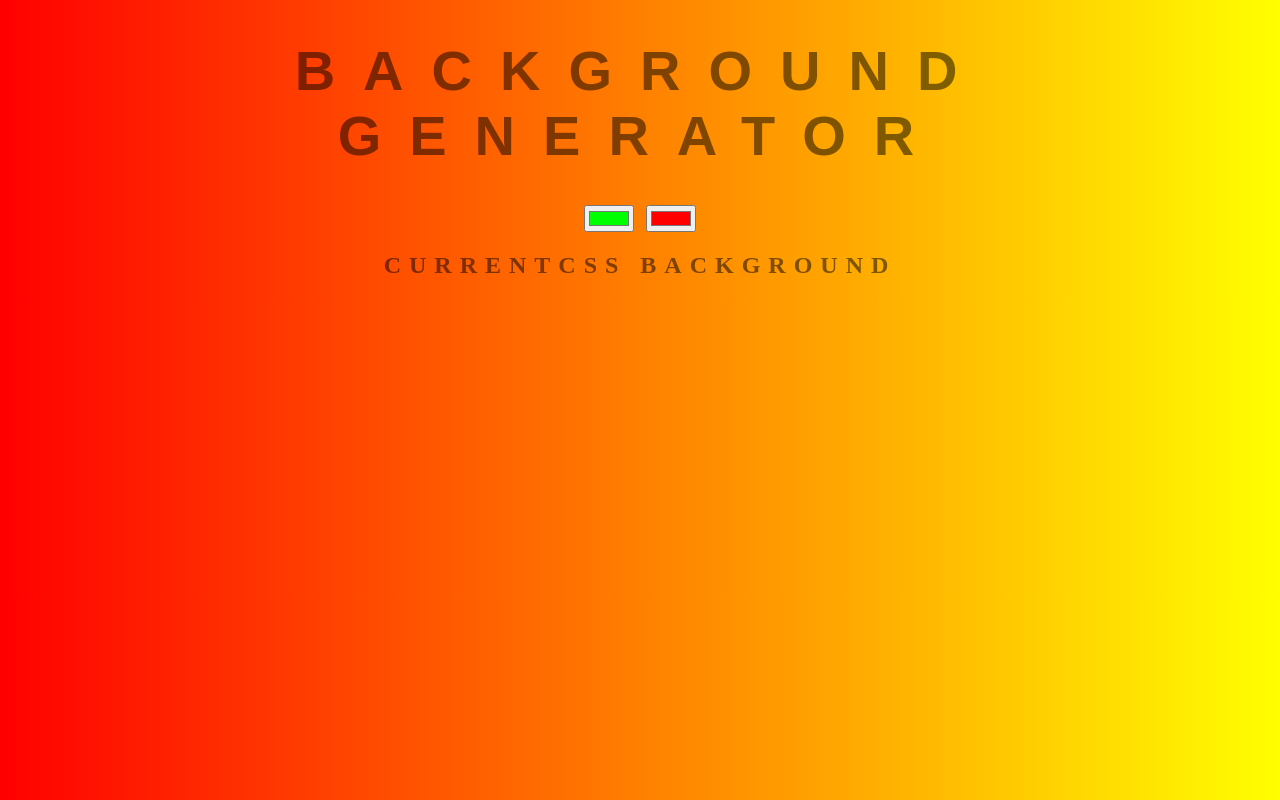
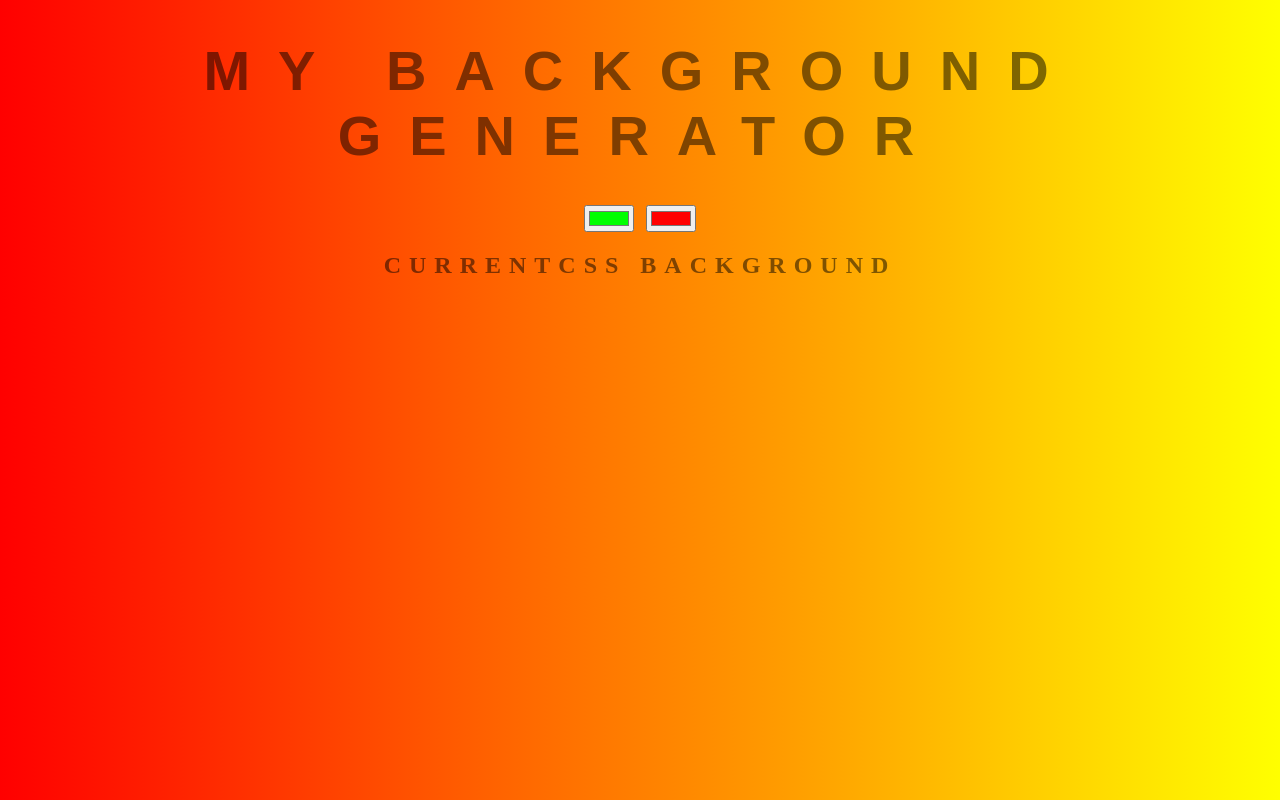
Before and after one commit to matinahm1375/background-generator, a website: page index.html in a window 1280 px wide. Drawn offline with Linux system fonts and the light colour scheme.

Commit message:
changing the title

```diff
--- a/index.html
+++ b/index.html
@@ -7,7 +7,7 @@
 	<link rel="stylesheet" type="text/css" href="style.css">
 </head>
 <body id="gradient">
-	<h1>Background Generator</h1>
+	<h1>My Background Generator</h1>
 	<input oninput="setGradient()" class="color1" type="color" name="color1" value="#00ff00">
 	<input  oninput="setGradient()" class="color2" type="color" name="color2" value="#ff0000">
 	<h2>currentCss background</h2>
```
Also changed, not shown: package.json (added, +19 -0 lines).
